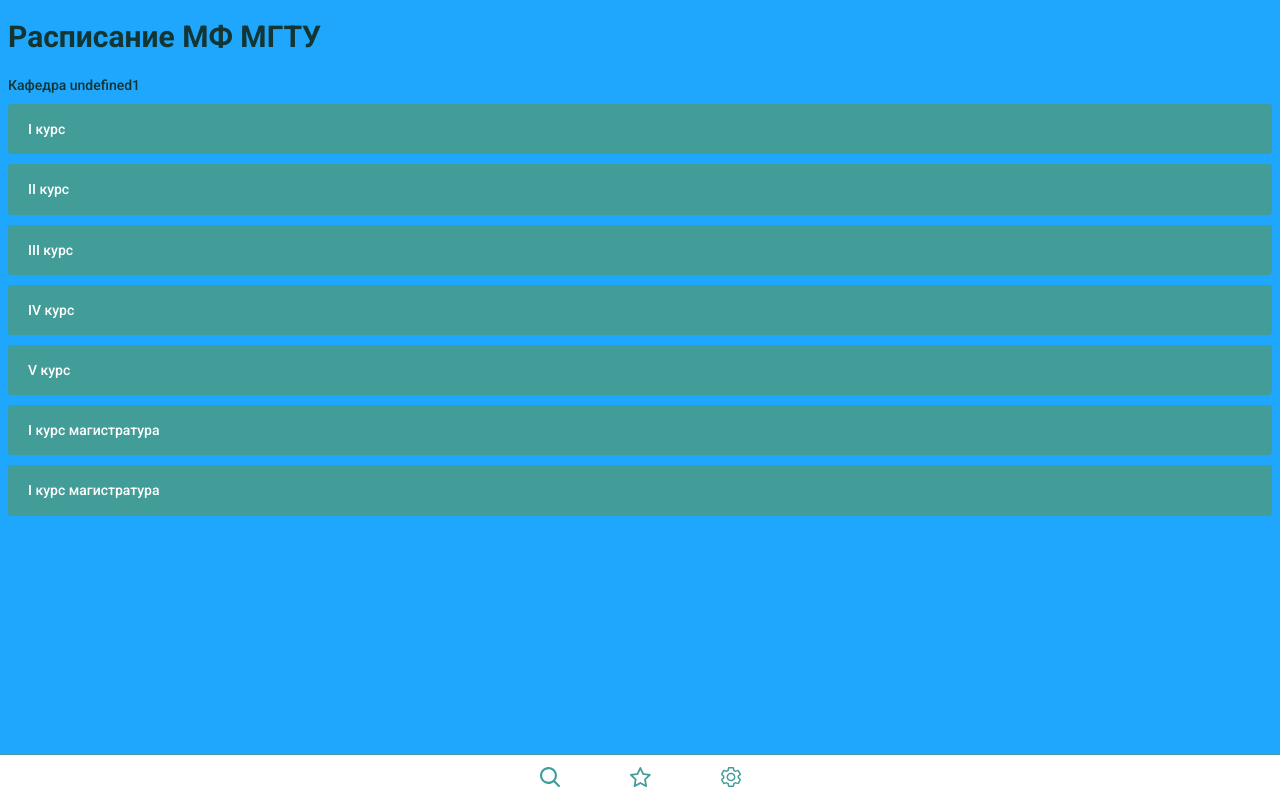
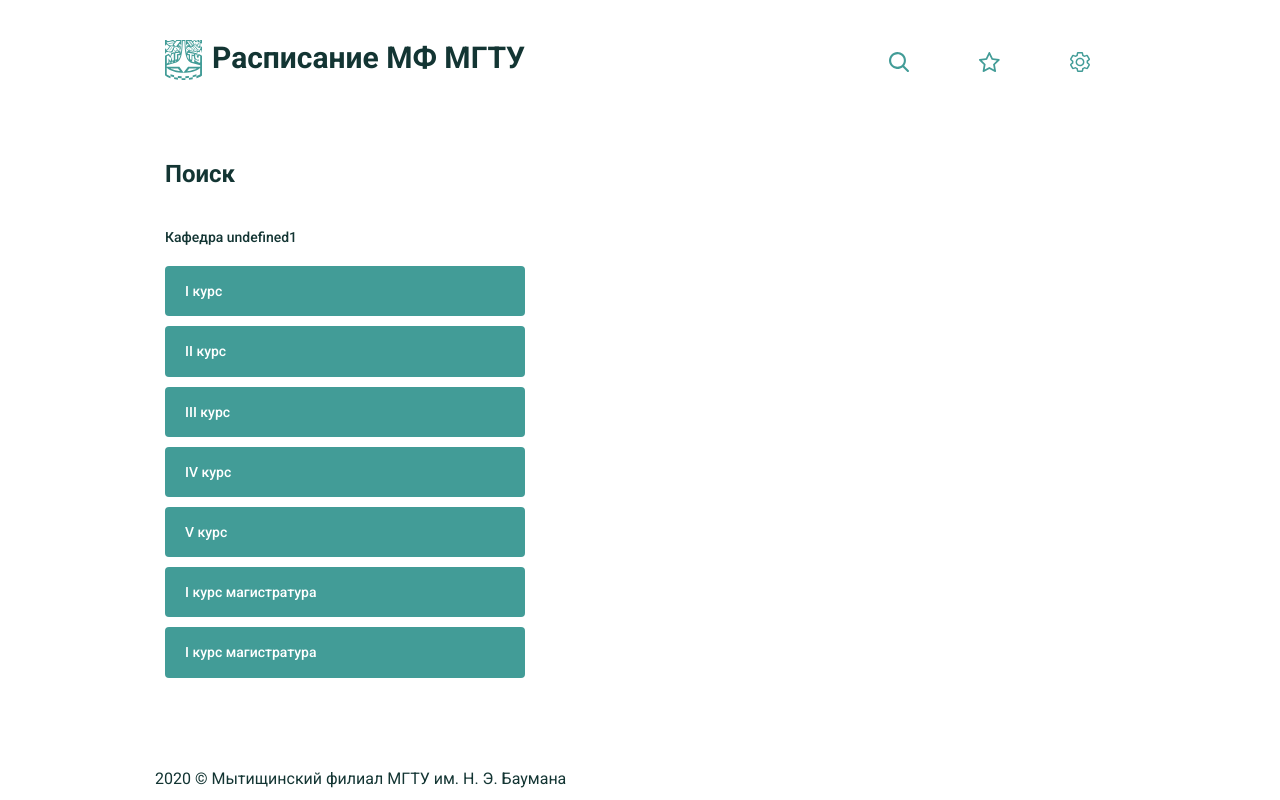
Before and after one commit to Psiniy-programmer/mfrsap, a React (Create React App) app: page /search/1/1 in a window 1280 px wide. Built offline with nearby package versions, Linux system fonts and the light colour scheme; no server answers.

Commit message:
Домашняя страница
Верстка домашней страницы на десктопах

```diff
--- a/src/Components/App/App.css
+++ b/src/Components/App/App.css
@@ -18,7 +18,26 @@
 /*Десктопы*/
 @media only screen and (min-width: 1224px) {
     body {
-        background-color: #1ea7fd;
+        font-family: Roboto;
+        background-color: var(--current--theme--bg);
+        margin: 40px 155px 20px 165px;
+    }
+    .App {
+        display: flex;
+        justify-content: space-between;
+    }
+
+    .Copyright {
+
+        width: 100%;
+        position: fixed;
+        bottom: 10px;
+        left: 155px;
+        z-index: 2;
+    }
+
+    .content {
+        max-width: 455px;
     }
 
     .text-bold--large {
@@ -80,7 +99,7 @@
 @media only screen and (min-width: 320px) and (max-width: 1224px) {
     body {
         font-family: Roboto;
-        margin: 0 0.625em 4.063em;
+        margin: 0.6879em 0.625em 4.063em;
         background-color: var(--current--theme--bg);
     }
 
@@ -132,7 +151,6 @@
     }
 }
 
-
 a {
     text-decoration: none;
 }
--- a/src/Components/App/App.js
+++ b/src/Components/App/App.js
@@ -59,10 +59,10 @@
     }
 
     render() {
-        console.log(this.props.windowSizes)
         this.getThemeClass()
         if (this.infoIsFetched()) {
-            return <div className={`App`}>
+            return <>
+                <div className={`App`}>
                     <div className="content">
                         <Route exact path={`/`} render={routerProps => <>
                             <SearchPage {...routerProps} description={`Начните вводить группу, преподавателя или аудиторию`}/>
@@ -74,7 +74,9 @@
                         <FavoritesRoutes/>
                     </div>
                     <Route path={'/'} render={routerProps => <NavigationBar {...routerProps}/>}/>
+                    <p className={'Copyright textColor text-regular--medium'}>2020 © Мытищинский филиал МГТУ им. Н. Э. Баумана</p>
                 </div>
+            </>
         } else return <Loader/>
     }
 }
--- a/src/Components/App/Header/AppHeader.jsx
+++ b/src/Components/App/Header/AppHeader.jsx
@@ -4,7 +4,8 @@
 import {
     changeLangEngToRus,
     findFacultyName,
-} from '../../../helpers/helpers.js'
+} from '../../../helpers/helpers.js';
+import bmstu_logo from './icons/bmstu-logo.svg';
 
 class AppHeader extends Component {
     // Динамичное подставление нужного описания (текст под заголовком)
@@ -29,18 +30,15 @@
         }
     }
 
-    componentDidMount() {
-        window.addEventListener('resize', this.updateWindowDimensions);
-    }
-
     render() {
-        console.log(window.innerHeight)
         return (
-            <div className={'AppHeader'}>
-                <h1 className={'SearchTittle text-bold--header text-bold--large textColor '}>
-                    Расписание МФ МГТУ
-                </h1>
-                <p className={'SearchDescription text-medium--small textColor'}>
+            <div className={'AppHeader textColor'}>
+                <div className={'SearchTittle'}>
+                    <img src={bmstu_logo} alt="error"/>
+                    <h1 className={'text-bold--header text-bold--large '}>Расписание МФ МГТУ</h1>
+                </div>
+                <h2 className={'TittleType'}>Поиск</h2>
+                <p className={'SearchDescription  text-medium--small '}>
                     {this.dynamicDescription()}
                 </p>
             </div>
--- a/src/Components/App/Header/style.css
+++ b/src/Components/App/Header/style.css
@@ -1,25 +1,49 @@
 .SearchDescription {
-    margin: 10px 0;
-}
-
-.SearchDescription {
-    margin: 10px 0;
+    margin-bottom: 20px;
 }
 
 .SearchInput {
     display: grid;
     grid-template-rows: 1fr;
-    margin-bottom: 10px;
+    margin-bottom: 2.8572em;
 }
 
 .SearchPage input[type=text] {
-    width:100%;
-    /*padding: 16px -10px 16px 20px;*/
+    width: 100%;
     border: 1px #429C97 solid;
     border-radius: 4px;
 }
 
 .SearchTittle {
+    display: flex;
     margin: 0;
-    padding: 11px 0;
 }
+
+.SearchTittle img {
+    margin-right: 0.625em;
+}
+
+.TittleType {
+    margin-top: 3.3334em;
+    margin-bottom: 1.667em;
+}
+
+/*Мобилы*/
+@media only screen and (min-width: 320px) and (max-width: 1224px) {
+    .SearchTittle img {
+        display: none;
+    }
+
+    .TittleType {
+        display: none;
+    }
+
+    .SearchDescription {
+        margin-bottom: 10px;
+        margin-top: 20px
+    }
+
+    .SearchInput {
+        margin-bottom: 0.715em;
+    }
+}
--- a/src/Components/NavigationBar/style.css
+++ b/src/Components/NavigationBar/style.css
@@ -1,12 +1,6 @@
 .NavigationBar {
-    position: fixed;
-    bottom: 0;
-    left: 0;
-    z-index: 2;
-    width: 100%;
     height: 45px;
     background-color: var(--current--theme--bg);
-    border-top: 1px solid #429C97;
     display: flex;
     flex-direction: row;
     justify-content: center;
@@ -15,3 +9,14 @@
 .NavigationBar a {
     padding: 0.75em 2.188em;
 }
+
+@media only screen and (min-width: 320px) and (max-width: 1224px) {
+    .NavigationBar {
+        border-top: 1px solid #429C97;
+        width: 100%;
+        position: fixed;
+        bottom: 0;
+        left: 0;
+        z-index: 2;
+    }
+}
--- a/src/Components/Views/SearchView/SearchView.jsx
+++ b/src/Components/Views/SearchView/SearchView.jsx
@@ -13,7 +13,7 @@
         const {groupsList, teachersList, auditoryList} = this.props;
         if (this.props.findInput.length === 0) {
             return <>
-                <p className={'SearchDescription text-regular--medium textColor'}>
+                <p className={'SearchHelper text-regular--medium textColor'}>
                     Или выберите группу из списка
                 </p>
                 <div className={'SearchButtons'}>
--- a/src/Components/Views/SearchView/style.css
+++ b/src/Components/Views/SearchView/style.css
@@ -5,8 +5,7 @@
 
 .SearchButtons {
     display: grid;
-    grid-template-columns: 1fr 1fr;
-    grid-template-rows: 1fr 1fr;
+    grid-template-columns: repeat(3, 145px);
     gap: var(--items--gap)
 }
 
@@ -22,9 +21,9 @@
     cursor: pointer;
 }
 
-.SearchButtons a:last-child {
-    grid-column-start: 1;
-    grid-column-end: 3;
+.SearchHelper {
+    margin-top: 40px;
+    margin-bottom: 20px;
 }
 
 .SearchInput {
@@ -36,3 +35,22 @@
     padding: 1.143em 1.143em 1.143em 1.429em;
     background-color: var(--current--theme--bg);
 }
+
+@media only screen and (min-width: 320px) and (max-width: 1224px) {
+    .SearchHelper {
+        margin-top: 20px;
+        margin-bottom: 10px;
+    }
+
+    .SearchButtons a:last-child {
+        grid-column-start: 1;
+        grid-column-end: 3;
+    }
+
+    .SearchButtons {
+        display: grid;
+        grid-template-columns: 1fr 1fr;
+        grid-template-rows: 1fr 1fr;
+        gap: var(--items--gap)
+    }
+}
```
Also changed, not shown: src/Components/App/Header/icons/bmstu-logo.svg (added). Lines whose indentation alone changed are shown as unchanged.
